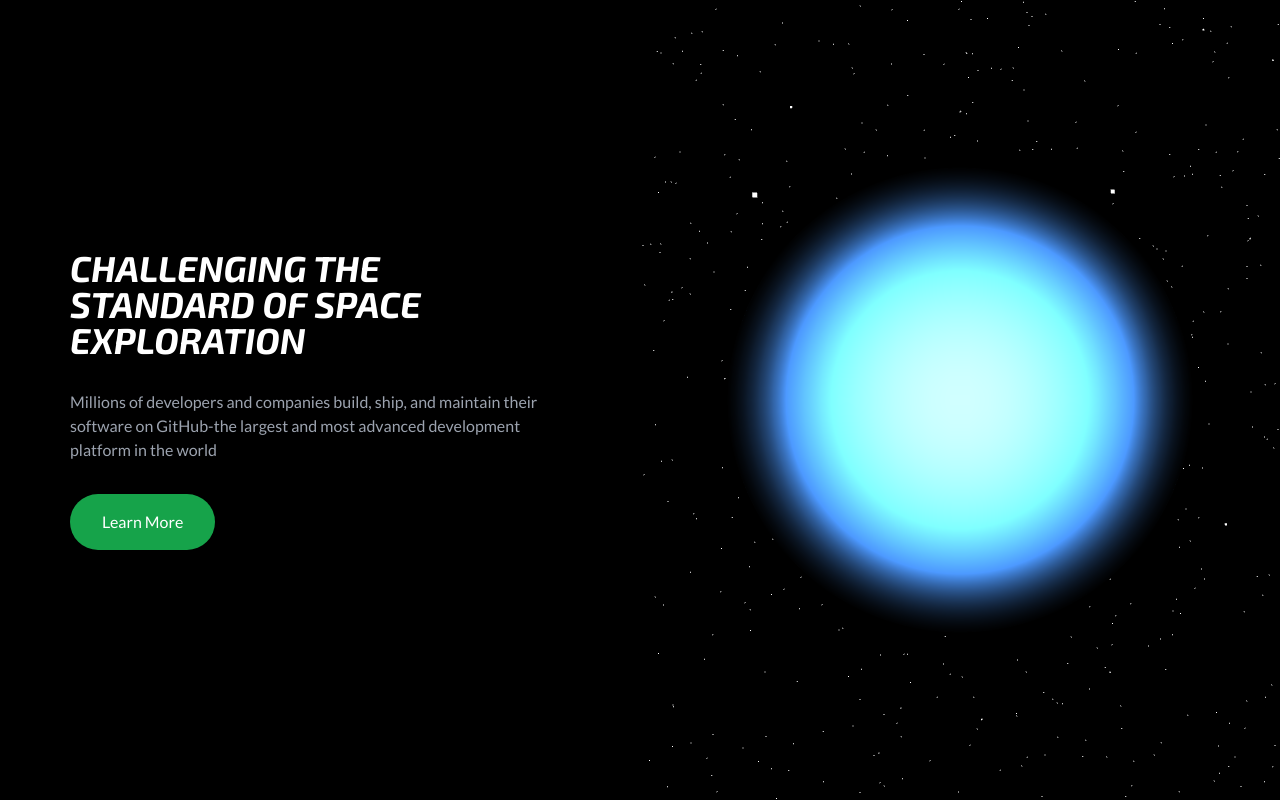
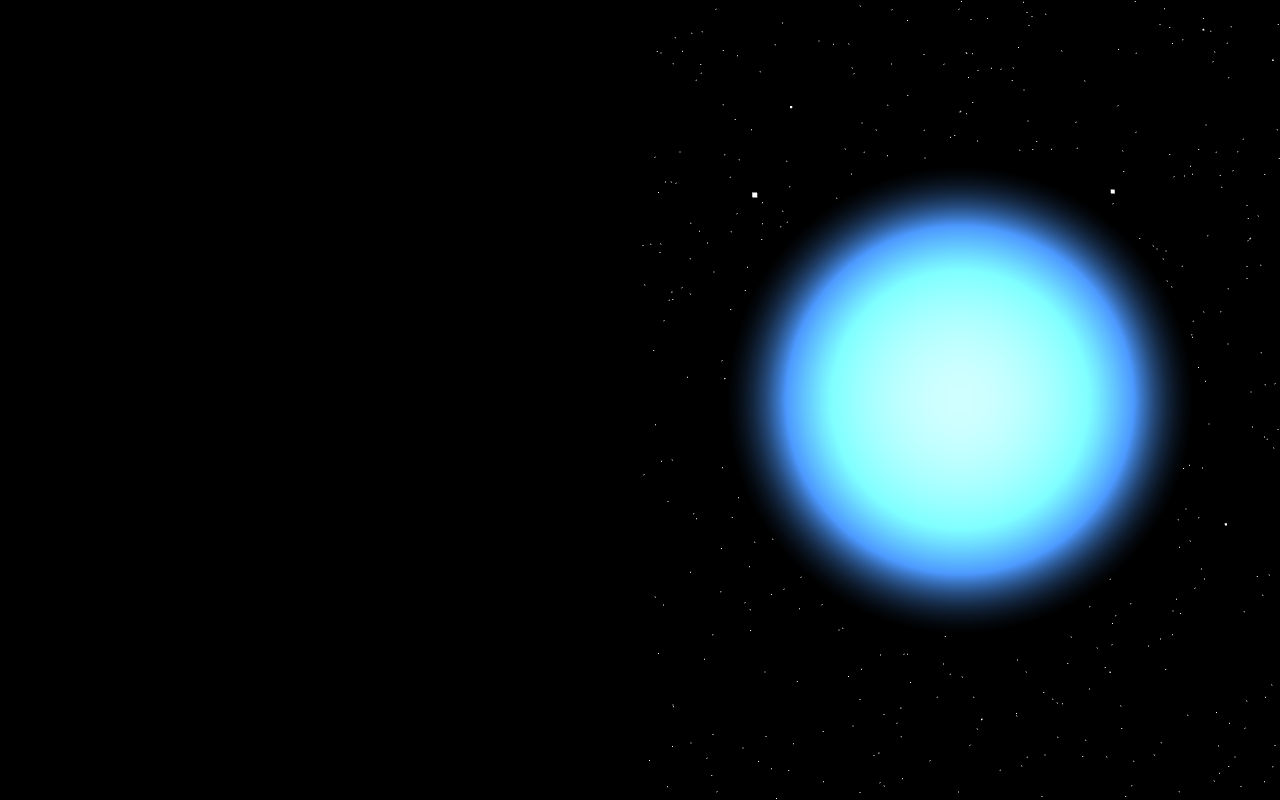
Before and after one commit to maheralsamman/ThreeJS-globe, a website built with Vite: page index.html in a window 1280 px wide. Built offline with nearby package versions, Linux system fonts and the light colour scheme; animation ran at ten frames a second.

Commit message:
first commit

```diff
--- a/index.html
+++ b/index.html
@@ -28,23 +28,7 @@
   <body>
     <div class="flex h-screen bg-black">
       <div class="w-1/2 flex flex-col justify-center px-8">
-        <div style="max-width:500px;" class="mx-auto">
-        <h1 class="text-white text-4xl mb-8 font-exo leading-none">
-          CHALLENGING THE STANDARD OF SPACE EXPLORATION
-        </h1>
-        <p class="text-gray-400 mb-8 font-lato">
-          Millions of developers and companies build, ship, and maintain their
-          software on GitHub-the largest and most advanced development platform
-          in the world
-        </p>
-        <div>
-          <a
-            href=""
-            class="text-white font-lato bg-green-600 inline-block px-8 py-4 rounded-full"
-            >Learn More</a
-          >
-        </div>
-      </div>
+
       </div>
       <div class="w-1/2" id="canvasContainer">
         <canvas></canvas>
```
